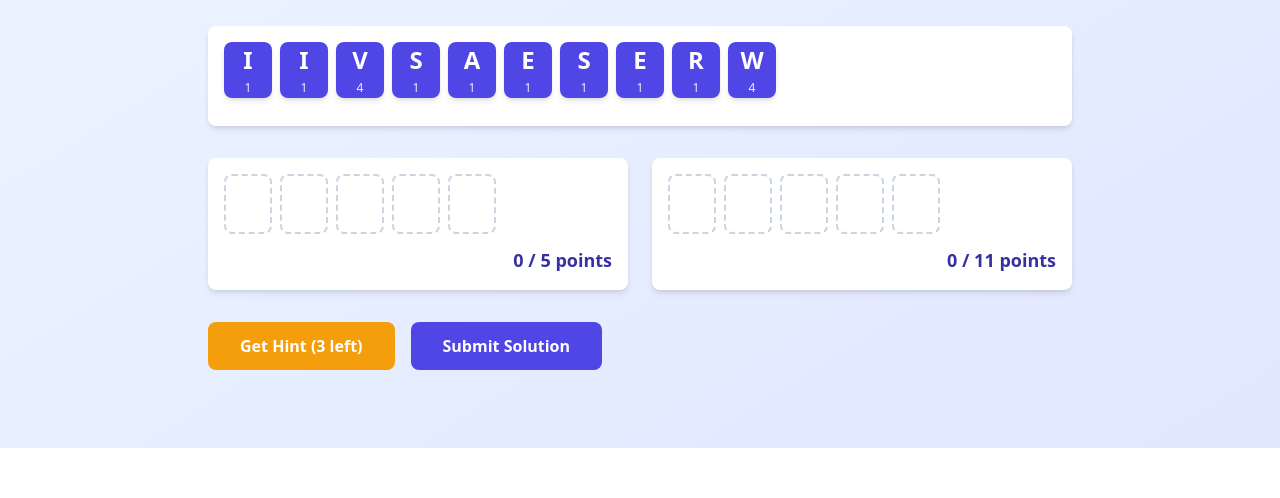
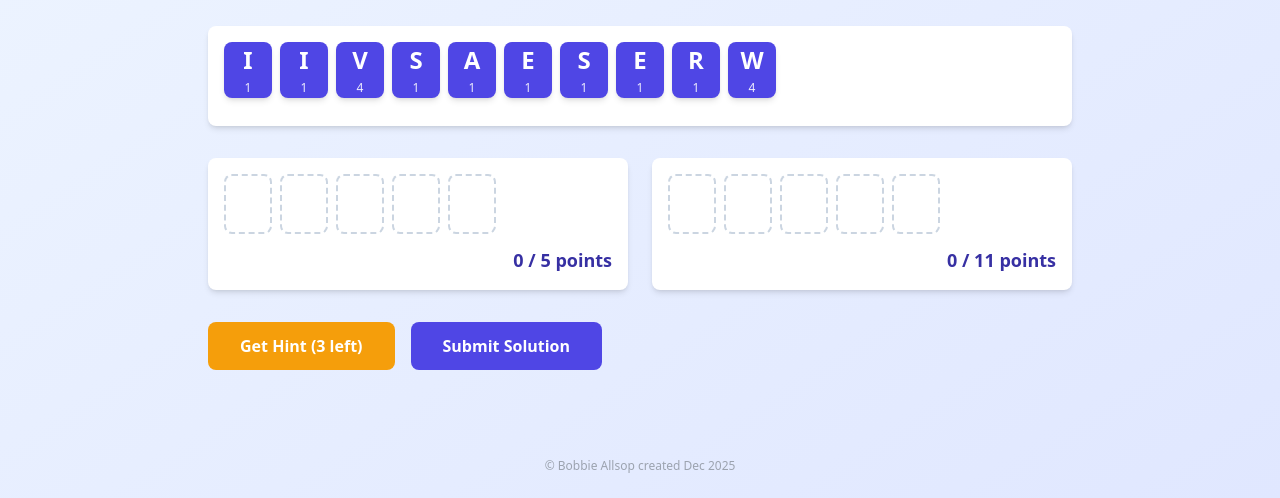
Before and after one commit to Bobbyberta/tile-sum, a website: page archive.html in a window 1280 px wide. Shown: the part 352-850 px from the top of the page. Before the commit the page ends 800 px from the top, so only its background shows below. Drawn offline with nearby package versions, Linux system fonts and the light colour scheme.

Commit message:
Add footer with author credit to archive, index, and puzzle pages; updated padding in styles.css

```diff
--- a/archive.html
+++ b/archive.html
@@ -268,5 +268,9 @@
             initArchivePage();
         });
     </script>
+
+    <footer class="text-center py-6 text-gray-400 text-xs">
+        © Bobbie Allsop created Dec 2025
+    </footer>
 </body>
 </html>
```
Also changed, not shown: index.html (+4 -0 lines), puzzle.html (+4 -0 lines), styles.css.
